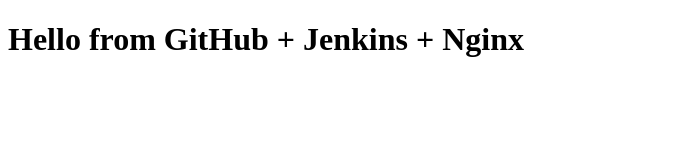
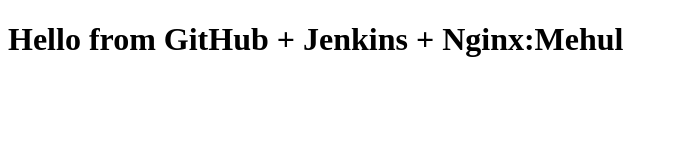
Before and after one commit to ZOROOZZ/Test1, a plain HTML site: page index.html in a window 1280 px wide. Shown: the whole page, without its empty margins (0-678 px from the left). Drawn offline with Linux system fonts and the light colour scheme.

Commit message:
Update index.html

```diff
--- a/index.html
+++ b/index.html
@@ -4,6 +4,6 @@
     <title>My DevOps Website</title>
 </head>
 <body>
-    <h1>Hello from GitHub + Jenkins + Nginx </h1>
+    <h1>Hello from GitHub + Jenkins + Nginx:Mehul </h1>
 </body>
 </html>
```
